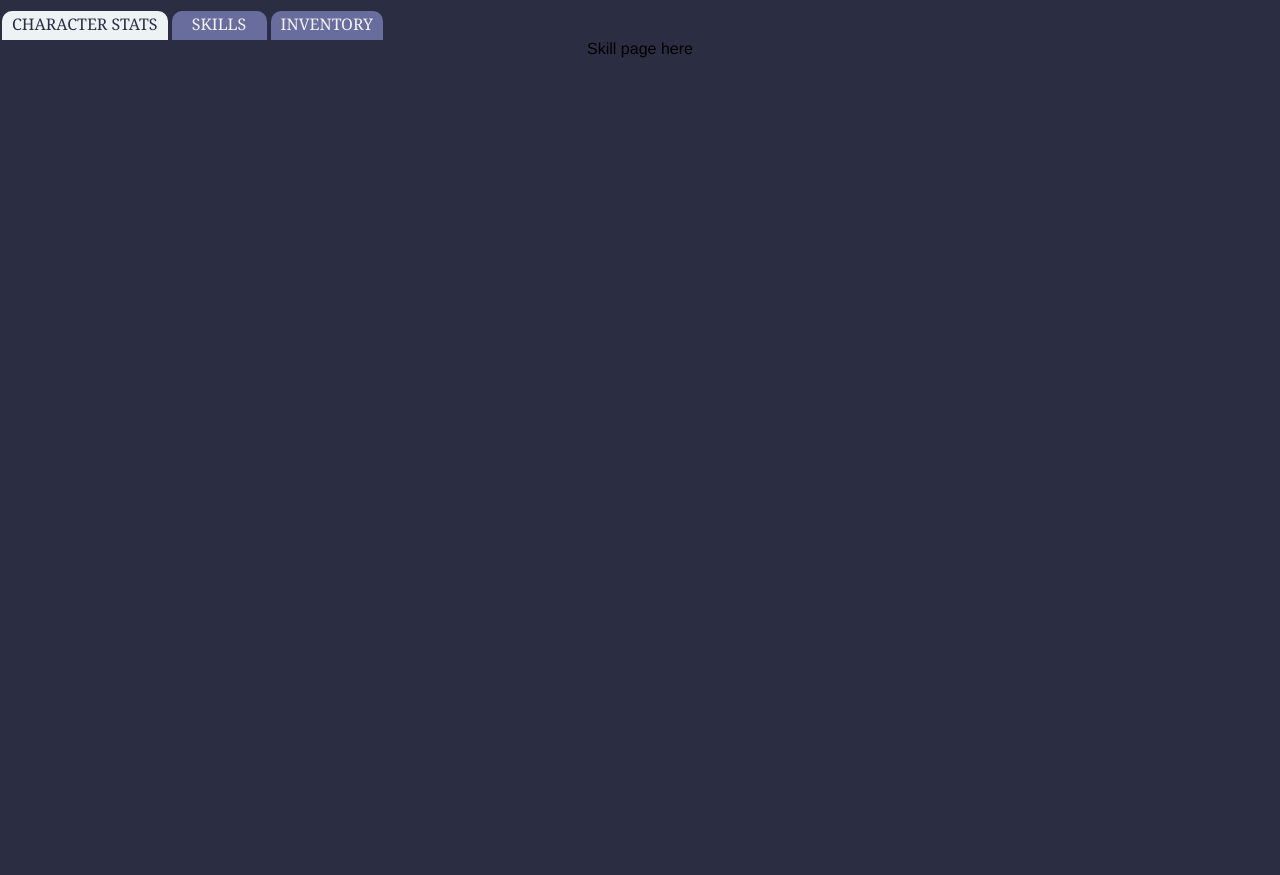
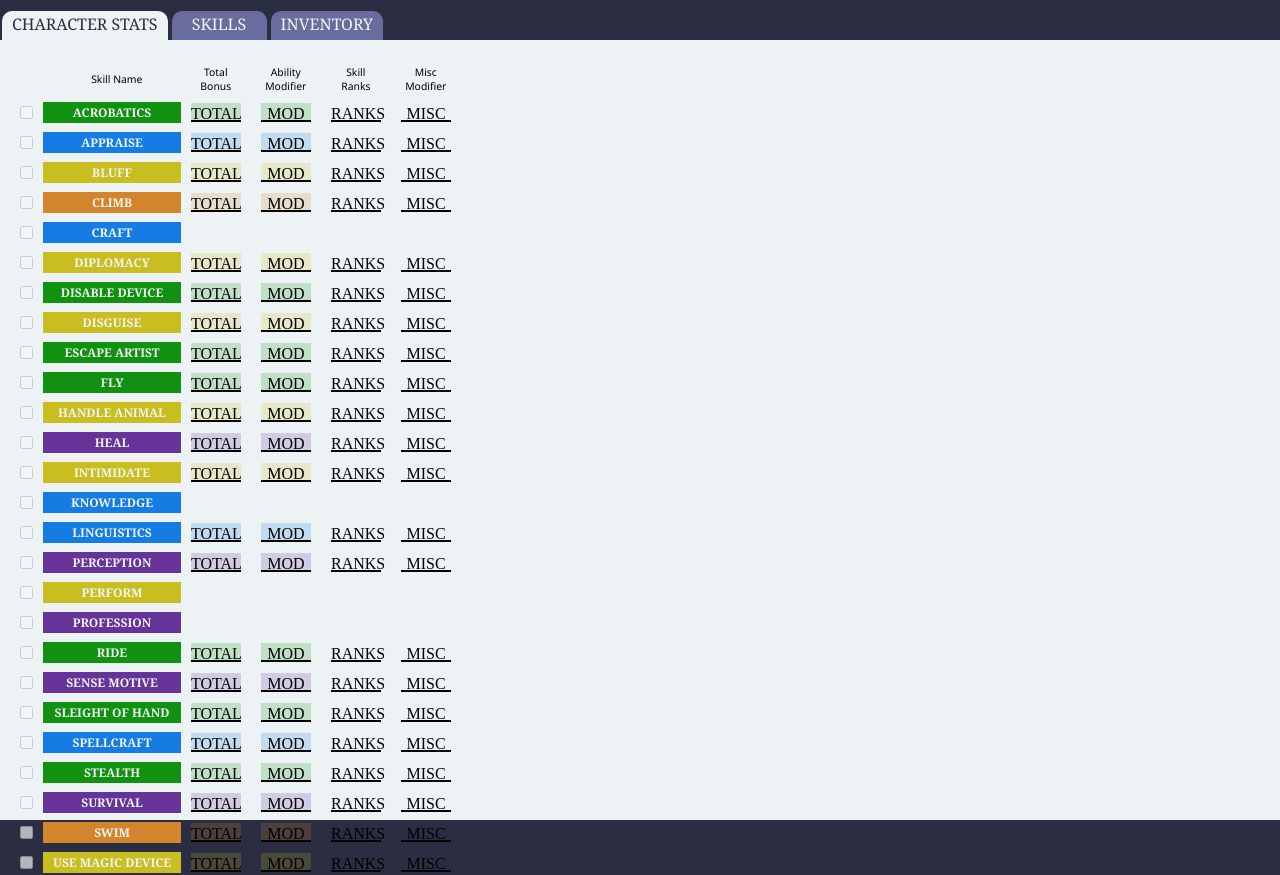
Before and after one commit to zbendas/vuex-pf-gen, a Vue app: page /#/skills in a window 1280 px wide. Before the commit the page ends 800 px from the top, so only its background shows below. Built offline with nearby package versions, Linux system fonts and the light colour scheme.

Commit message:
Begin implementing skills page

```diff
--- a/src/components/InventoryPage.vue
+++ b/src/components/InventoryPage.vue
@@ -1,5 +1,5 @@
 <template>
-    <div>Inventory goes here</div>
+    <section id="page-content"></section>
 </template>
 
 <script>
@@ -8,6 +8,13 @@
     }
 </script>
 
-<style scoped>
+<style scoped lang="sass">
+    @import '../styles/colors'
+
+    #page-content
+        background: $light
+        height: 100%
+        width: 100%
+        display: grid
 
 </style>
--- /dev/null
+++ b/src/components/SkillComponent.vue
@@ -0,0 +1,55 @@
+<template>
+    <section class="skill">
+        <input type="checkbox" :title="skill.name" title="" disabled/>
+        <div class="skill-name" :class="skill.modifier">{{ skill.name }}</div>
+        <div v-show="!is_group_skill" class="skill-total light-background" :class="skill.modifier">TOTAL</div>
+        <div v-show="!is_group_skill" class="skill-addend light-background" :class="skill.modifier">MOD</div>
+        <div v-show="!is_group_skill" class="skill-addend ranks">RANKS</div>
+        <div v-show="!is_group_skill" class="skill-addend">MISC</div>
+    </section>
+</template>
+
+<script>
+    import {mapState} from 'vuex';
+
+    export default {
+        name: "SkillComponent",
+        props: {
+            skill: Object
+        },
+        computed: {
+            is_group_skill: function() {
+                return this.skill.hasOwnProperty('group_skills');
+            },
+            ...mapState({
+            }),
+        }
+    }
+</script>
+
+<style scoped lang="sass">
+    @import '../styles/shared'
+
+    .skill
+        margin: 2px 10px
+        display: flex
+        flex-flow: row nowrap
+        align-items: center
+        width: 50%
+
+    input[type=checkbox]
+        margin: auto 10px
+        flex-basis: 2%
+
+    .skill-name
+        @extend %stat-label
+        flex-basis: 20%
+        height: 17px
+        font-size: 0.75em
+        padding: 2px 5px
+
+    .skill-total, .skill-addend
+        @extend %underline_field
+        height: 17px
+
+</style>
--- a/src/components/SkillsPage.vue
+++ b/src/components/SkillsPage.vue
@@ -1,13 +1,59 @@
 <template>
-    <div>Skill page here</div>
+    <section id="page-content">
+        <section class="column-labels">
+            <div class="column-label"></div>
+            <div class="column-label">Skill Name</div>
+            <div class="column-label">Total Bonus</div>
+            <div class="column-label">Ability Modifier</div>
+            <div class="column-label">Skill Ranks</div>
+            <div class="column-label">Misc Modifier</div>
+        </section>
+        <SkillComponent v-for="(skill, index) in skills" :skill="skill" :key="index" />
+    </section>
 </template>
 
 <script>
+    import {mapState} from 'vuex';
+
+    import SkillComponent from "./SkillComponent";
+
     export default {
-        name: "SkillsPage"
+        name: "SkillsPage",
+        components: {SkillComponent},
+        computed: {
+            ...mapState({
+                skills: state => state.reference.skills,
+            })
+        }
     }
 </script>
 
 <style scoped lang="sass">
+    @import '../styles/colors'
+    @import '../styles/shared'
+
+    #page-content
+        background: $light
+        height: 100%
+        width: 100%
+        padding-top: 20px
+        display: flex
+        flex-flow: column nowrap
+        justify-content: flex-start
+        align-items: flex-start
+
+    .column-labels
+        display: flex
+        flex-flow: row nowrap
+        align-items: center
+        width: 50%
+        .column-label
+            @extend %column-label
+            &:first-child
+                margin: 0 10px 0 20px
+                flex-basis: 2%
+            &:nth-child(2)
+                flex-basis: 20%
+                margin-right: 0
 
 </style>
--- a/src/store/modules/character.js
+++ b/src/store/modules/character.js
@@ -45,6 +45,10 @@ const state = {
         cmb_misc_mod: 0,
         cmd_misc_mod: 0,
     },
+    skills: [
+        ["appraise", 2],
+        ["climb", 4],
+    ],
     inventory: {},
     character_name: "Lem",
     player_name: "You",
@@ -184,7 +188,7 @@ const getters = {
     },
     getArmoredSpeed: () => {
         // TODO Figure out how this will work.
-        console.log('Armor speed calculation not yet implemented.');
+        console.warn('Armor speed calculation not yet implemented.');
     },
     getSwimSpeed: (state, getters, rootState) => {
         return rootState.reference.races[state.race.toLowerCase()].hasOwnProperty('swim_speed') ? rootState.reference.races[state.race.toLowerCase()].swim_speed : 'N/A';
--- a/src/store/modules/reference.js
+++ b/src/store/modules/reference.js
@@ -1,11 +1,13 @@
 import progressions from './progressions';
 import class_info from './class_info';
 import races from './races';
+import skills from './skills';
 
 const modules = {
     progressions,
     class_info,
     races,
+    skills,
 };
 
 export default {
--- a/src/store/store.js
+++ b/src/store/store.js
@@ -3,7 +3,6 @@ import Vuex from "vuex";
 import character from './modules/character';
 import races from './modules/races';
 import reference from './modules/reference';
-import skills from './modules/skills';
 
 Vue.use(Vuex);
 
@@ -12,7 +11,6 @@ export default new Vuex.Store({
         character: character,
         races: races,
         reference: reference,
-        skills: skills
     },
     state: {
     },
```
